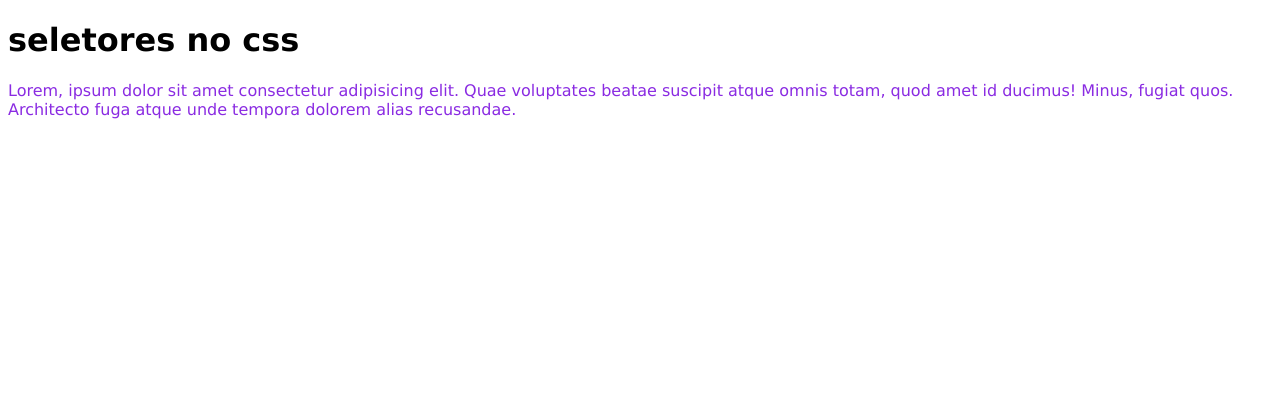
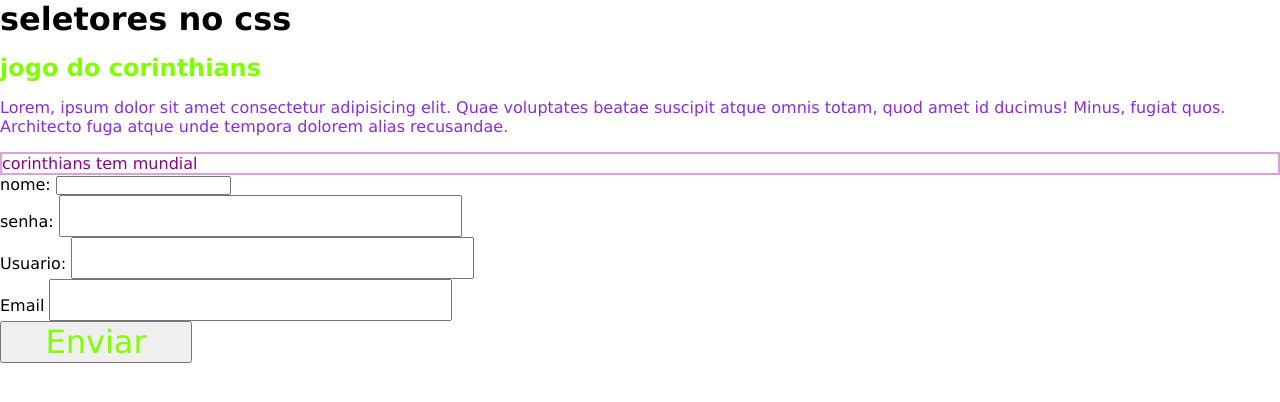
Before and after one commit to robertizinho/seletores_css, a plain HTML site: page index.html in a window 1280 px wide. Drawn offline with Linux system fonts and the light colour scheme.

Commit message:
finalização dos seletores

```diff
--- a/index.html
+++ b/index.html
@@ -13,9 +13,40 @@
     </header>
 
     <main>
+
+        <h2 id="vm">jogo do corinthians </h2>
        <p>
         Lorem, ipsum dolor sit amet consectetur adipisicing elit. Quae voluptates beatae suscipit atque omnis totam, quod amet id ducimus! Minus, fugiat quos. Architecto fuga atque unde tempora dolorem alias recusandae.
        </p>
+
+       <p class="paragrafo">corinthians tem mundial </p>
+       <form action="" class="cadastro">
+        <div>
+            <label for="">nome:</label>
+            <input type="text">
+        </div>
+
+        <div>
+            <label for="senha:">senha:</label>
+            <input type="password">
+        </div>
+    </form>
+
+
+    <form action="" class="login">
+        <div>
+        <label for="">Usuario:</label>
+        <input type="text">
+        </div>
+
+
+        <div>
+            <label for="">Email</label>
+            <input type="email">
+        </div>
+
+        <input type="button" value="Enviar">
+    </form>
     </main>
 </body>
 </html>
--- a/style.css
+++ b/style.css
@@ -1,10 +1,53 @@
 /* seleyor global = selecionar todos os elementos da pagina */
 *{
+    margin: 0;
+    padding: 0;
+    box-sizing: border-box;
     font-family:'Lucida Sans', 'Lucida Sans Regular', 'Lucida Grande', 'Lucida Sans Unicode', Geneva, Verdana, sans-serif ;
 
 }
-
+/* seletor por tag */
 p{
     color: blueviolet;
 
 }
+
+main {
+    margin-top: 1rem;
+}
+
+/* seletor pela classe */
+.paragrafo {
+    border: 2px solid plum;
+    color: darkmagenta;
+    margin-top: 1rem;
+}
+
+/* seletor pelo id */
+#vm {
+    color: chartreuse;
+    margin-bottom: 1rem;
+}
+
+/* seletor pelo atributo */
+input[type="password"] {
+    font-size: 2rem;
+}
+/* seleetor pelo descendentes */
+.login input {
+    font-size: 2rem;
+    color: chartreuse;
+}
+/* seletor de filhos diretos */
+.login > input {
+    color: chartreuse;
+    width: 12rem;
+}
+
+
+/* pseudo classes */
+.cadastro div input:nth-of-type(2) {
+    color: aqua;
+    background: chartreuse;
+
+}
```
